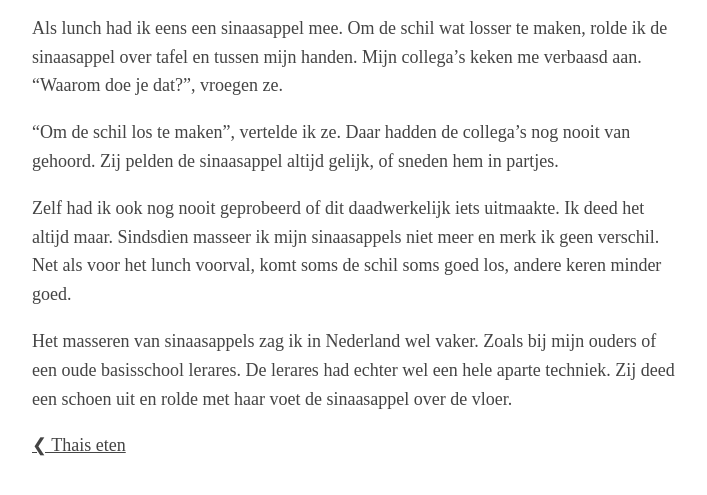
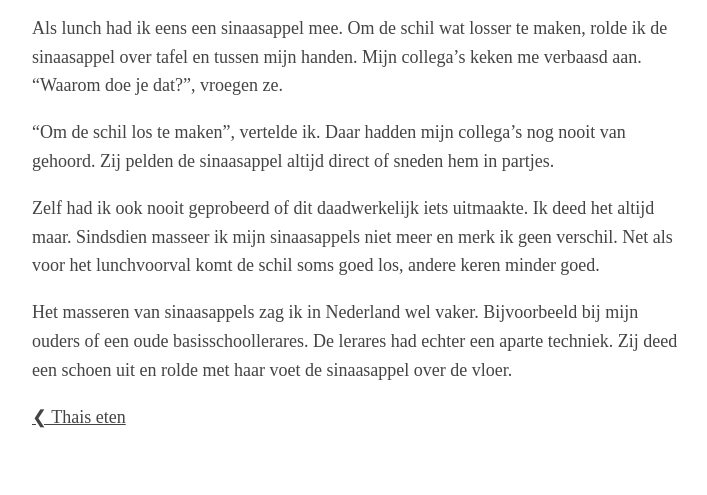
Before and after one commit to Roald87/roaldin.ch, a Jekyll site: the page built from _posts/2024-09-24-sinaasappel-schillen.md, in a window 1280 px wide, cut to the strip 372-867 px from the top of the page. Shown: the whole strip, without its empty margins (283-990 px from the left). Built offline with Jekyll 4.4.1, drawn with Linux system fonts in a browser that asks for light colours; comment, search, counter and statistics services are not loaded.

Commit message:
Spellcheck by ChatGPT

```diff
--- a/_posts/2024-09-24-sinaasappel-schillen.md
+++ b/_posts/2024-09-24-sinaasappel-schillen.md
@@ -8,8 +8,8 @@ image: generated/sinaasappel-schillen-1-500-45ab8df5e.webp
 
 Als lunch had ik eens een sinaasappel mee. Om de schil wat losser te maken, rolde ik de sinaasappel over tafel en tussen mijn handen. Mijn collega's keken me verbaasd aan. "Waarom doe je dat?", vroegen ze.
 
-"Om de schil los te maken", vertelde ik ze. Daar hadden de collega's nog nooit van gehoord. Zij pelden de sinaasappel altijd gelijk, of sneden hem in partjes.
+"Om de schil los te maken", vertelde ik. Daar hadden mijn collega's nog nooit van gehoord. Zij pelden de sinaasappel altijd direct of sneden hem in partjes.
 
-Zelf had ik ook nog nooit geprobeerd of dit daadwerkelijk iets uitmaakte. Ik deed het altijd maar. Sindsdien masseer ik mijn sinaasappels niet meer en merk ik geen verschil. Net als voor het lunch voorval, komt soms de schil soms goed los, andere keren minder goed.
+Zelf had ik ook nooit geprobeerd of dit daadwerkelijk iets uitmaakte. Ik deed het altijd maar. Sindsdien masseer ik mijn sinaasappels niet meer en merk ik geen verschil. Net als voor het lunchvoorval komt de schil soms goed los, andere keren minder goed.
 
-Het masseren van sinaasappels zag ik in Nederland wel vaker. Zoals bij mijn ouders of een oude basisschool lerares. De lerares had echter wel een hele aparte techniek. Zij deed een schoen uit en rolde met haar voet de sinaasappel over de vloer.
+Het masseren van sinaasappels zag ik in Nederland wel vaker. Bijvoorbeeld bij mijn ouders of een oude basisschoollerares. De lerares had echter een aparte techniek. Zij deed een schoen uit en rolde met haar voet de sinaasappel over de vloer.
```
